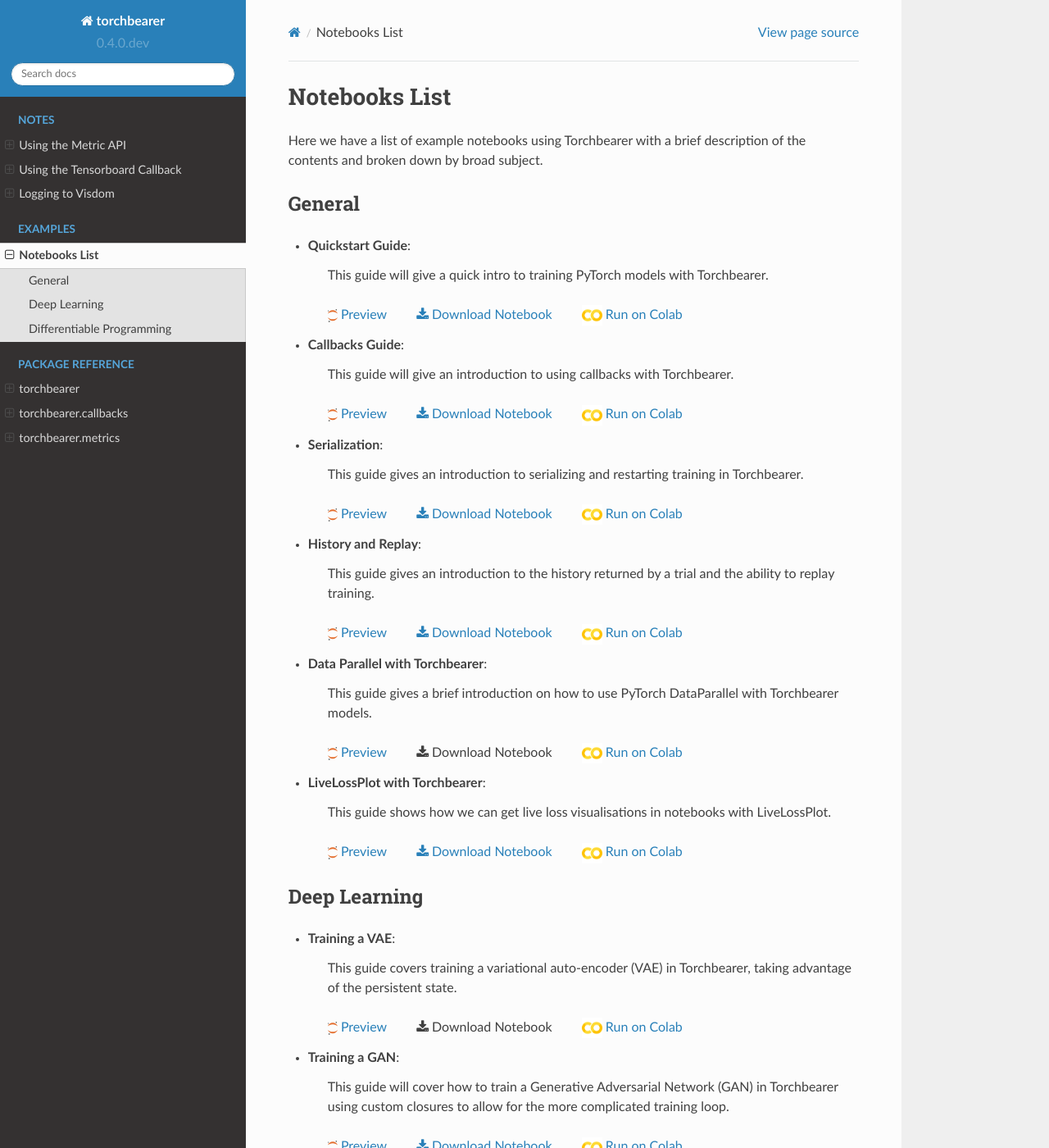
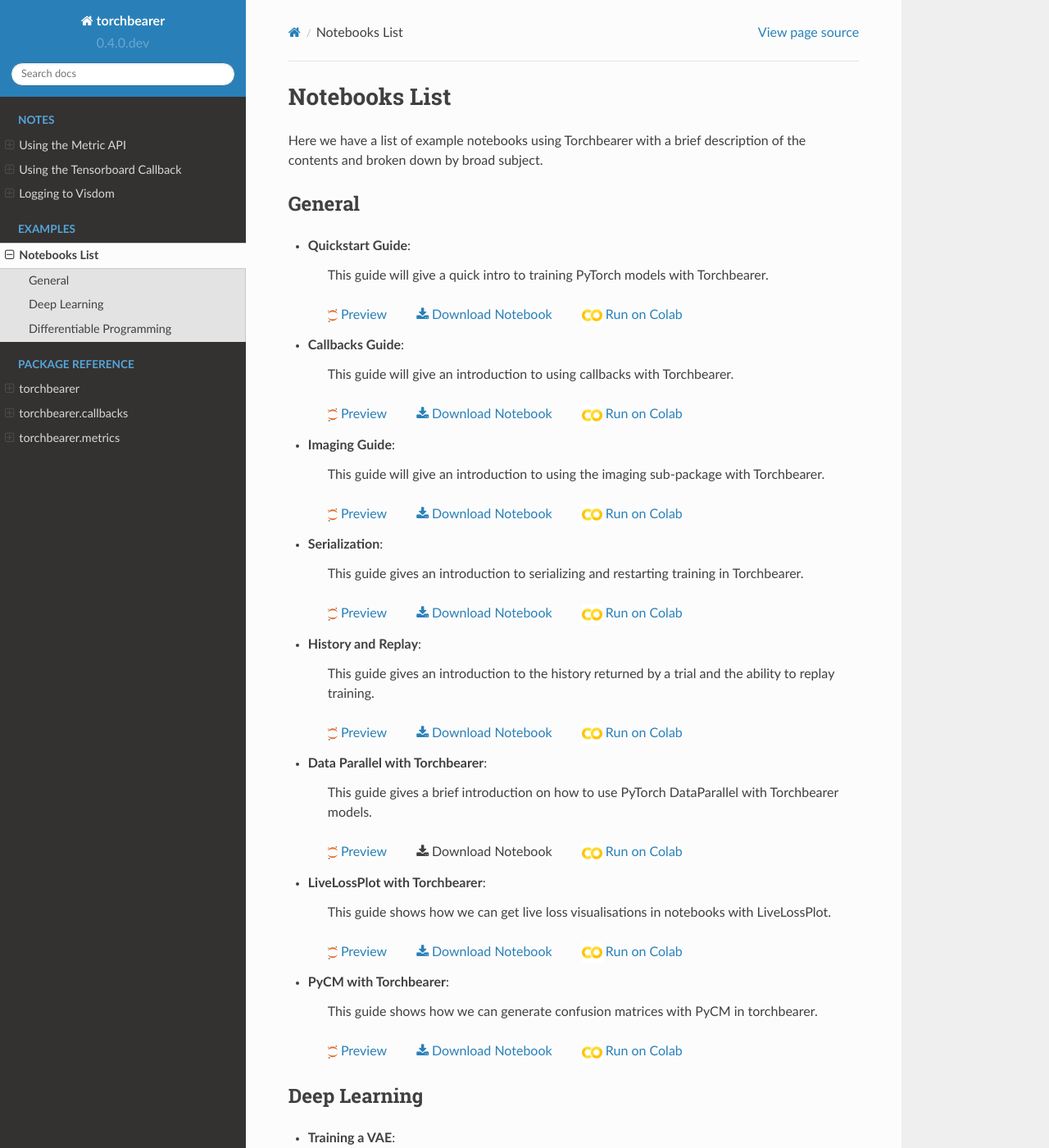
Before and after one commit to pytorchbearer/torchbearer, a Sphinx documentation site: the page built from docs/examples/notebooks.rst, in a window 1280 px wide and 1400 px high. Shown: the whole window at 82% size. Built offline with Sphinx 7.4.7 and the Read the Docs theme 2.0.0, drawn with Linux system fonts in a browser that asks for light colours.

Commit message:
Add missing notebooks to docs;

```diff
--- a/docs/examples/notebooks.rst
+++ b/docs/examples/notebooks.rst
@@ -24,6 +24,12 @@ General
 
     |nbviewer| `Preview <https://nbviewer.jupyter.org/github/pytorchbearer/torchbearer/blob/master/docs/_static/notebooks/callbacks.ipynb>`__   :download:`Download Notebook </_static/notebooks/callbacks.ipynb>`   |colab| `Run on Colab <https://colab.research.google.com/github/pytorchbearer/torchbearer/blob/master/docs/_static/notebooks/callbacks.ipynb>`__
 
+- **Imaging Guide**:
+
+    This guide will give an introduction to using the imaging sub-package with Torchbearer.
+
+    |nbviewer| `Preview <https://nbviewer.jupyter.org/github/pytorchbearer/torchbearer/blob/master/docs/_static/notebooks/imaging.ipynb>`__   :download:`Download Notebook </_static/notebooks/imaging.ipynb>`   |colab| `Run on Colab <https://colab.research.google.com/github/pytorchbearer/torchbearer/blob/master/docs/_static/notebooks/imaging.ipynb>`__
+
 - **Serialization**:
 
     This guide gives an introduction to serializing and restarting training in Torchbearer.
@@ -48,6 +54,12 @@ General
     This guide shows how we can get live loss visualisations in notebooks with LiveLossPlot.
 
     |nbviewer| `Preview <https://nbviewer.jupyter.org/github/pytorchbearer/torchbearer/blob/master/docs/_static/notebooks/livelossplot.ipynb>`__   :download:`Download Notebook </_static/notebooks/livelossplot.ipynb>`   |colab| `Run on Colab <https://colab.research.google.com/github/pytorchbearer/torchbearer/blob/master/docs/_static/notebooks/livelossplot.ipynb>`__
+
+- **PyCM with Torchbearer**:
+
+    This guide shows how we can generate confusion matrices with PyCM in torchbearer.
+
+    |nbviewer| `Preview <https://nbviewer.jupyter.org/github/pytorchbearer/torchbearer/blob/master/docs/_static/notebooks/pycm.ipynb>`__   :download:`Download Notebook </_static/notebooks/pycm.ipynb>`   |colab| `Run on Colab <https://colab.research.google.com/github/pytorchbearer/torchbearer/blob/master/docs/_static/notebooks/pycm.ipynb>`__
 
 Deep Learning
 ^^^^^^^^^^^^^^^^^^^^^^^^^^^^^^^^
```
